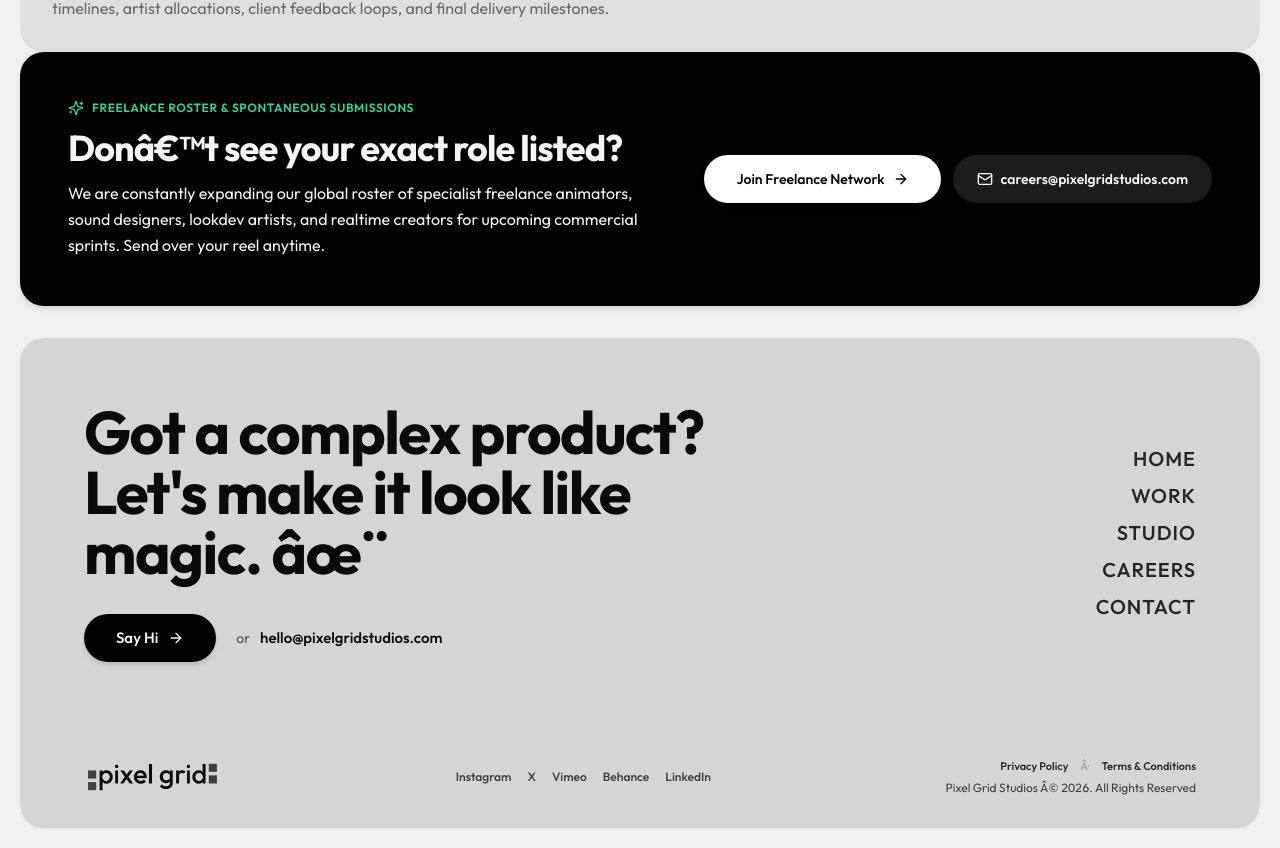
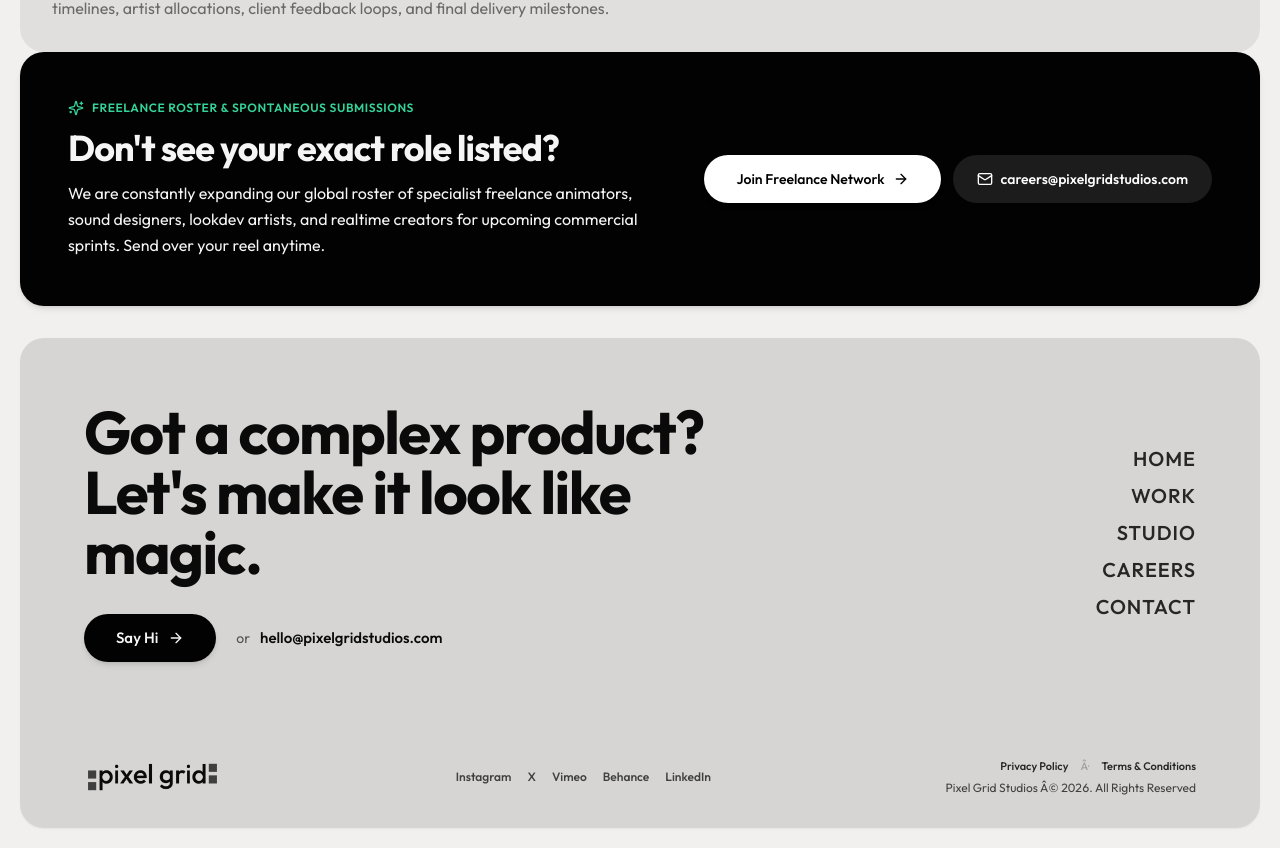
Before and after one commit to pixelgridstudios/PGS-Website-v1, a React (Vite) app: page /careers in a window 1280 px wide. Shown: the part 896-1744 px from the top of the page. Built offline with nearby package versions, Linux system fonts and the light colour scheme.

Commit message:
Fix text encoding artifacts across Careers and Footer

```diff
--- a/src/components/Footer.tsx
+++ b/src/components/Footer.tsx
@@ -18,7 +18,7 @@ export const Footer: React.FC = () => {
             {/* Left Side: Headline, Let's Talk CTA & Clean Email Line */}
             <div className="max-w-[620px] flex flex-col gap-6">
               <h2 className="font-display text-3xl sm:text-4xl md:text-5xl lg:text-6xl font-bold tracking-tight text-neutral-950 dark:text-brand-foreground leading-[1.08]">
-                Got a complex product? Let's make it look like magic. âœ¨
+                Got a complex product? Let's make it look like magic.
               </h2>
 
               <div className="flex flex-wrap items-center gap-4 sm:gap-5 pt-2">
--- a/src/pages/Careers.tsx
+++ b/src/pages/Careers.tsx
@@ -230,7 +230,7 @@ export const Careers: React.FC = () => {
                 <span>Freelance Roster &amp; Spontaneous Submissions</span>
               </div>
               <h2 className="font-display text-2xl sm:text-4xl font-bold tracking-tight">
-                Donâ€™t see your exact role listed?
+                Don't see your exact role listed?
               </h2>
               <p className="text-base text-brand-panel-foreground/80 leading-relaxed">
                 We are constantly expanding our global roster of specialist freelance animators, sound designers, lookdev artists, and realtime creators for upcoming commercial sprints. Send over your reel anytime.
```
